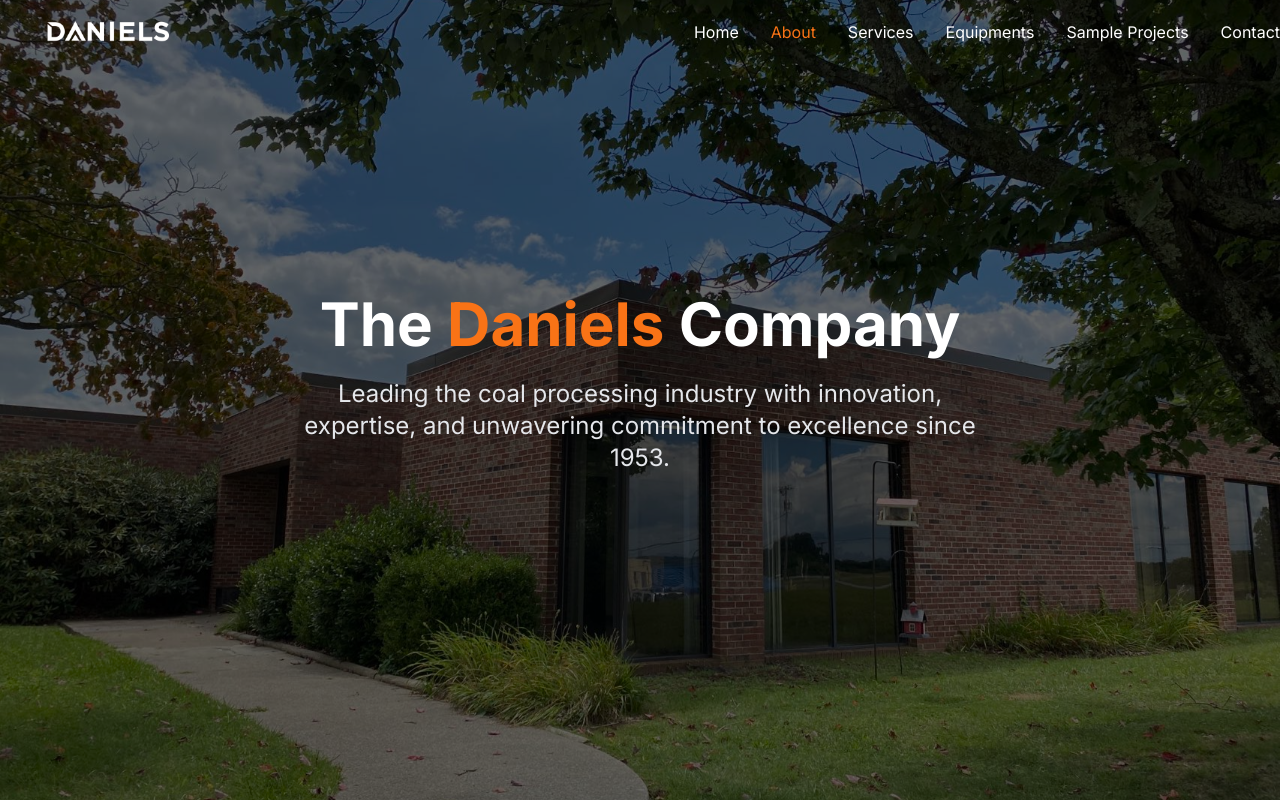
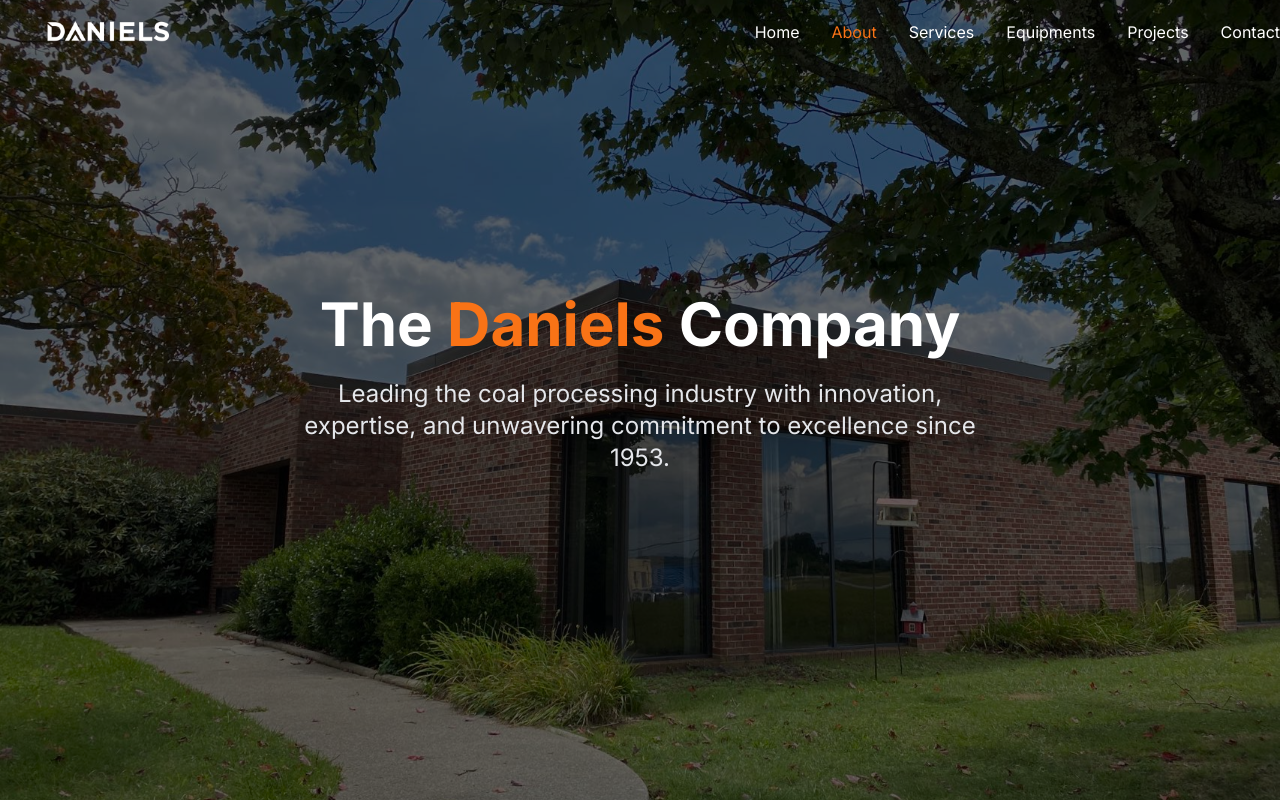
Before and after one commit to Aman-Dwivedi/Daniels-Website, a Next.js app: page /about in a window 1280 px wide. Shown: the top 802 px of the page. Built offline with nearby package versions, Linux system fonts and the light colour scheme.

Commit message:
Changed sample projects to projects

```diff
--- a/components/clients-section.tsx
+++ b/components/clients-section.tsx
@@ -204,7 +204,7 @@ export function ClientsSection() {
 
             <div className="text-center mt-8">
               <p className="text-sm text-gray-600">
-                Our offices span across 3 continents, ensuring local expertise and global reach for all your coal
+                Our offices and representativesspan across 3 continents, ensuring local expertise and global reach for all your coal
                 processing needs
               </p>
             </div>
--- a/components/header.tsx
+++ b/components/header.tsx
@@ -103,7 +103,7 @@ export function Header() {
                     : "text-white hover:text-orange-300"
               }`}
             >
-              Sample Projects
+              Projects
             </Link>
             <Link
               href="/contact"
@@ -198,7 +198,7 @@ export function Header() {
                       : "text-white hover:text-orange-300"
                 }`}
               >
-                Sample Projects
+                Projects
               </Link>
               <Link
                 href="/contact"
--- a/components/hero-section.tsx
+++ b/components/hero-section.tsx
@@ -15,7 +15,7 @@ export function HeroSection() {
     },
     {
       url: '/images/project-background.jpg',
-      alt: 'Sample Projects'
+      alt: 'Projects'
     },
     {
       url: '/images/equipment-background.JPG',
```
